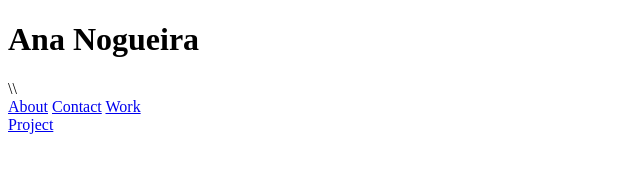
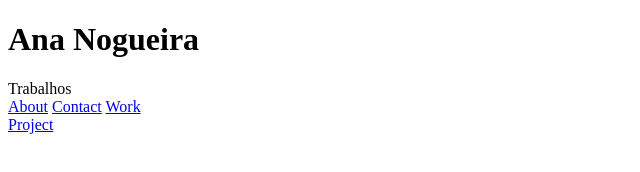
Before and after one commit to ananogueira11/ananogueira11.github.io, a plain HTML site: page projects/project.html in a window 1280 px wide. Shown: the full height of the page, 0-640 px from the left. Drawn offline with Linux system fonts and the light colour scheme.

Commit message:
Update project.html

```diff
--- a/projects/project.html
+++ b/projects/project.html
@@ -11,7 +11,7 @@
   <header>
     <h1>Ana Nogueira</h1>
 </header>
-\\
+Trabalhos
 <nav>
     <a href="../about.html" target="_self">About</a>
     <a href="../contact.html" target="_self">Contact</a>
```
